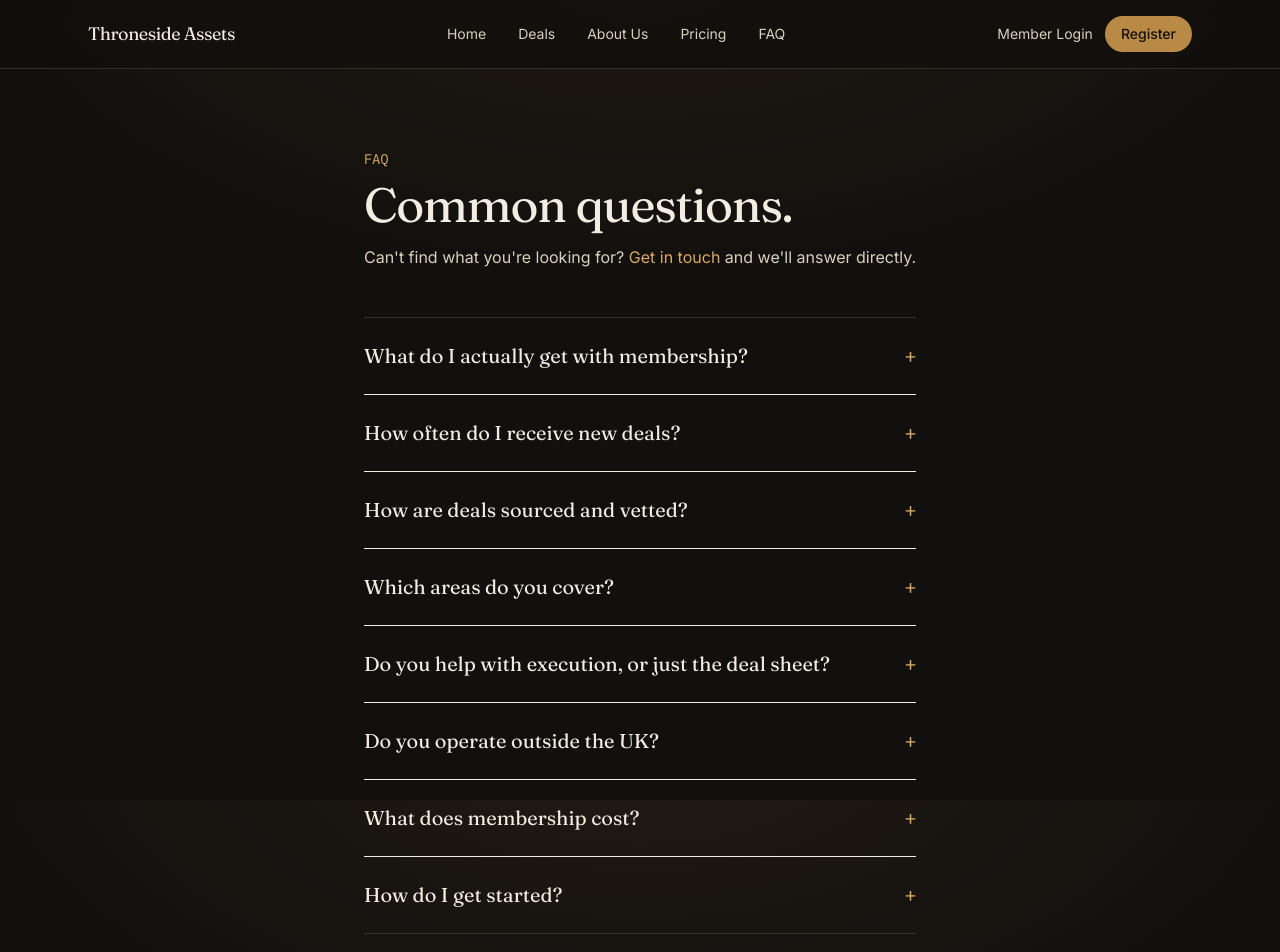
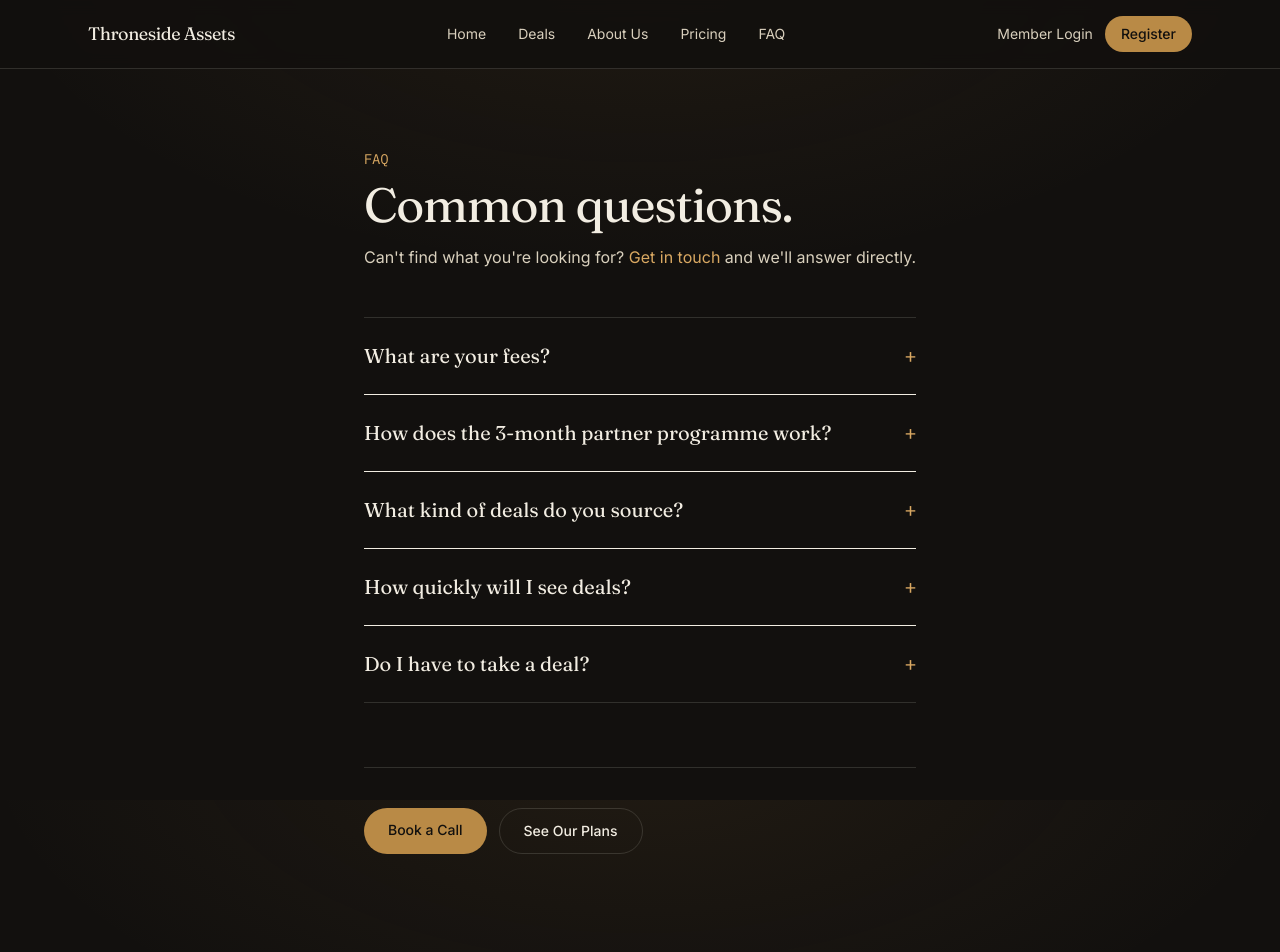
Before and after one commit to rodelbng-bit/thronesideassets, a Next.js app: page /faq in a window 1280 px wide. Shown: the top 952 px of the page. Built offline with nearby package versions, Linux system fonts and the light colour scheme.

Commit message:
Replace FAQ content with fees, partner programme, deal types, timeline, and obligation Q&As

```diff
--- a/src/app/faq/page.tsx
+++ b/src/app/faq/page.tsx
@@ -3,36 +3,24 @@ import SiteFooter from "@/components/SiteFooter";
 
 const faqs = [
   {
-    q: "What do I actually get with membership?",
-    a: "Membership gets you the weekly deal sheet plus the guidance around it — business consulting, management support, and education, tailored to your package. You're not just handed a list of listings; you get support acting on them.",
+    q: "What are your fees?",
+    a: "Our membership starts at £497/month (Essential). See the plans above for full details. Annual options save up to £994.",
   },
   {
-    q: "How often do I receive new deals?",
-    a: "We deliver 12–20 new, vetted deals per week. Our team contacts 300+ landlords and agents daily, so the deal sheet stays full even as the market moves.",
+    q: "How does the 3-month partner programme work?",
+    a: "For a limited number of investors, we waive our sourcing fees for the first 3 months. You get full access to vetted deals while we build a working relationship. After 3 months, you continue on your chosen plan.",
   },
   {
-    q: "How are deals sourced and vetted?",
-    a: "We Source: our team builds relationships with landlords and agents directly, surfacing deals before they're widely listed. We Analyse: nothing reaches a client until it's been through a full financial breakdown — yield, expenses, and profit and loss — checked against real occupancy and demand data. If the numbers don't hold up, the deal doesn't go out.",
+    q: "What kind of deals do you source?",
+    a: "We source across multiple strategies: Rent-to-Rent (R2R), Serviced Accommodation (SA), HMO, Buy-to-Let, and BRRR — matched to your investment criteria.",
   },
   {
-    q: "Which areas do you cover?",
-    a: "We currently source across London, Manchester, Liverpool, Birmingham, Southampton, and other major UK cities, choosing areas based on occupancy data, demand drivers, and rental yield.",
+    q: "How quickly will I see deals?",
+    a: "Once onboarded, our team begins sourcing immediately. Typical timeline: 1-4 weeks for your first vetted deal, depending on your criteria and market availability. We send weekly updates regardless.",
   },
   {
-    q: "Do you help with execution, or just the deal sheet?",
-    a: "Both. Alongside each opportunity you get access to trusted operators and strategic guidance to act on it, so you're not left to work out financing, management, or execution on your own.",
-  },
-  {
-    q: "Do you operate outside the UK?",
-    a: "Not yet — we're UK-only today, with plans to expand internationally from 2027.",
-  },
-  {
-    q: "What does membership cost?",
-    a: "Pricing depends on the package. See our Pricing page for an overview, or book a call and we'll walk you through current tiers and what fits your goals.",
-  },
-  {
-    q: "How do I get started?",
-    a: "Book a call with our UK team, or register through the membership options on the Pricing page. We'll get you set up and onto the next deal sheet.",
+    q: "Do I have to take a deal?",
+    a: "No. We present you with opportunities and the numbers — you decide. There's never an obligation to proceed on any deal we show you.",
   },
 ];
 
```
